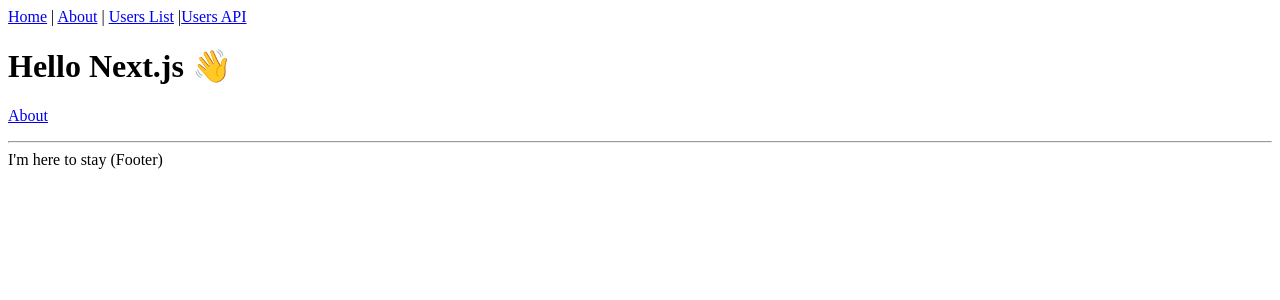
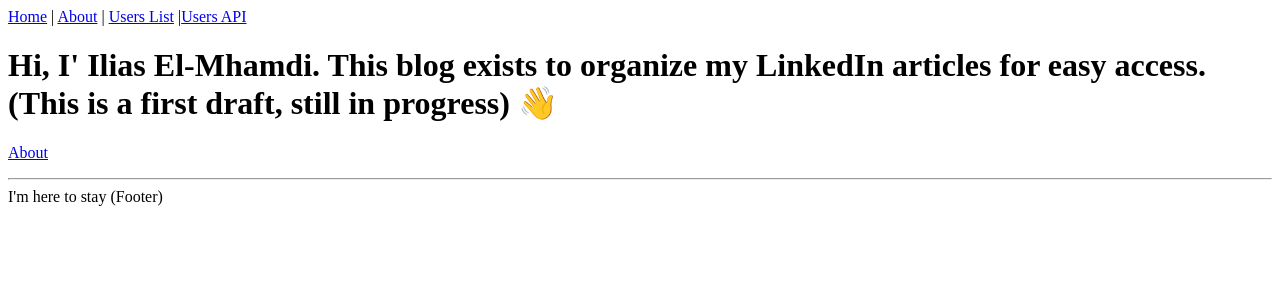
Before and after one commit to Ilias-El-Mhamdi/my-blog, a Next.js app: page / in a window 1280 px wide. Shown: the top 300 px of the page. Built offline with nearby package versions, Linux system fonts and the light colour scheme.

Commit message:
Fix hello text

```diff
--- a/pages/index.tsx
+++ b/pages/index.tsx
@@ -3,7 +3,7 @@
 
 const IndexPage = () => (
   <Layout title="Home | Next.js + TypeScript Example">
-    <h1>Hello Next.js 👋</h1>
+    <h1>Hi, I&apos; Ilias El-Mhamdi. This blog exists to organize my LinkedIn articles for easy access. (This is a first draft, still in progress) 👋</h1>
     <p>
       <Link href="/about">
         <a>About</a>
```
